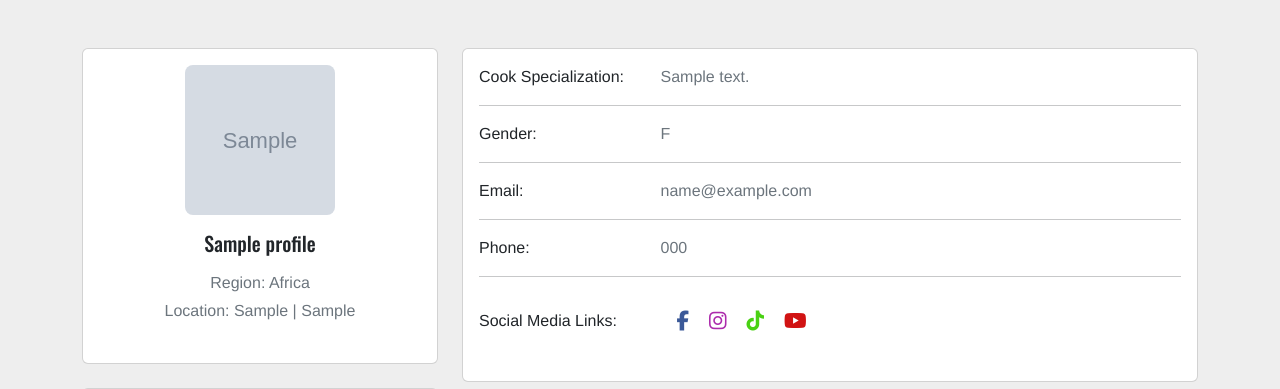
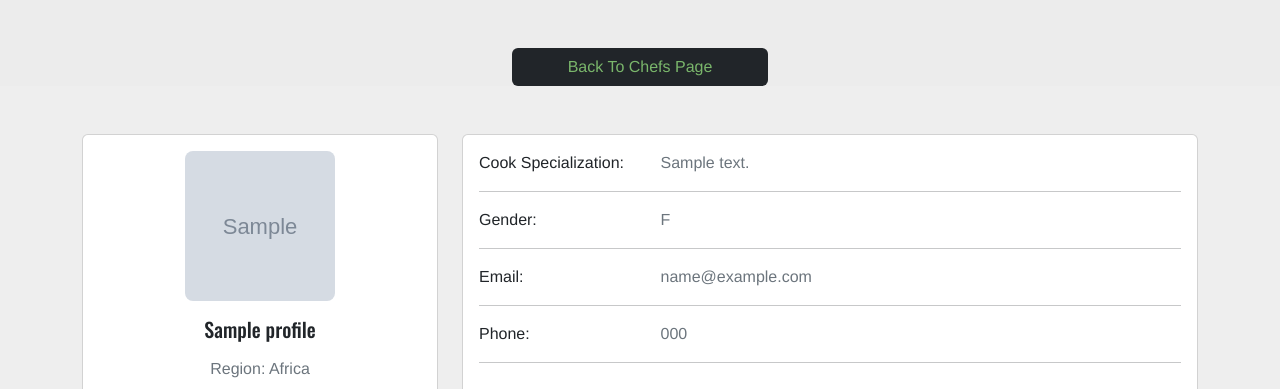
Before and after one commit to alakeldev/home-taste-app, a Django app: a page that uses chefs/templates/chef_info.html in a window 1280 px wide. Shown: the part 78-467 px from the top of the page. Run offline with Django 5.2, Linux system fonts and the light colour scheme; tables that the repository leaves empty hold one stand-in row (values such as "Sample post"); grey boxes marked "Sample" are stand-in pictures; some libraries are stand-ins or nearby versions.

Commit message:
edit chef_info.html 'add two buttons 'back to my profile' btn & 'back to chefs page'btn =>  between 'with & if'

```diff
--- a/chefs/templates/chef_info.html
+++ b/chefs/templates/chef_info.html
@@ -3,6 +3,18 @@
 {% load static %}
 
 {% block content %}
+
+{% with request.resolver_match.url_name as url_name %}
+{% if request.user.is_authenticated %}
+<div>
+    <a href="{% url 'chefs:my_profile' %}"><button class="btn ms-1 as-public-btn mt-5">Back To My Profile</button></a>
+</div>
+{% else %}
+<div>
+    <a href="{% url 'chefs:chefs_list' %}"><button class="btn ms-1 as-public-btn mt-5">Back To Chefs Page</button></a>
+</div>
+{% endif %}
+{% endwith %}
 <section style="background-color: #eee;">
     <div class="container py-5">
         <div class="row">
```
